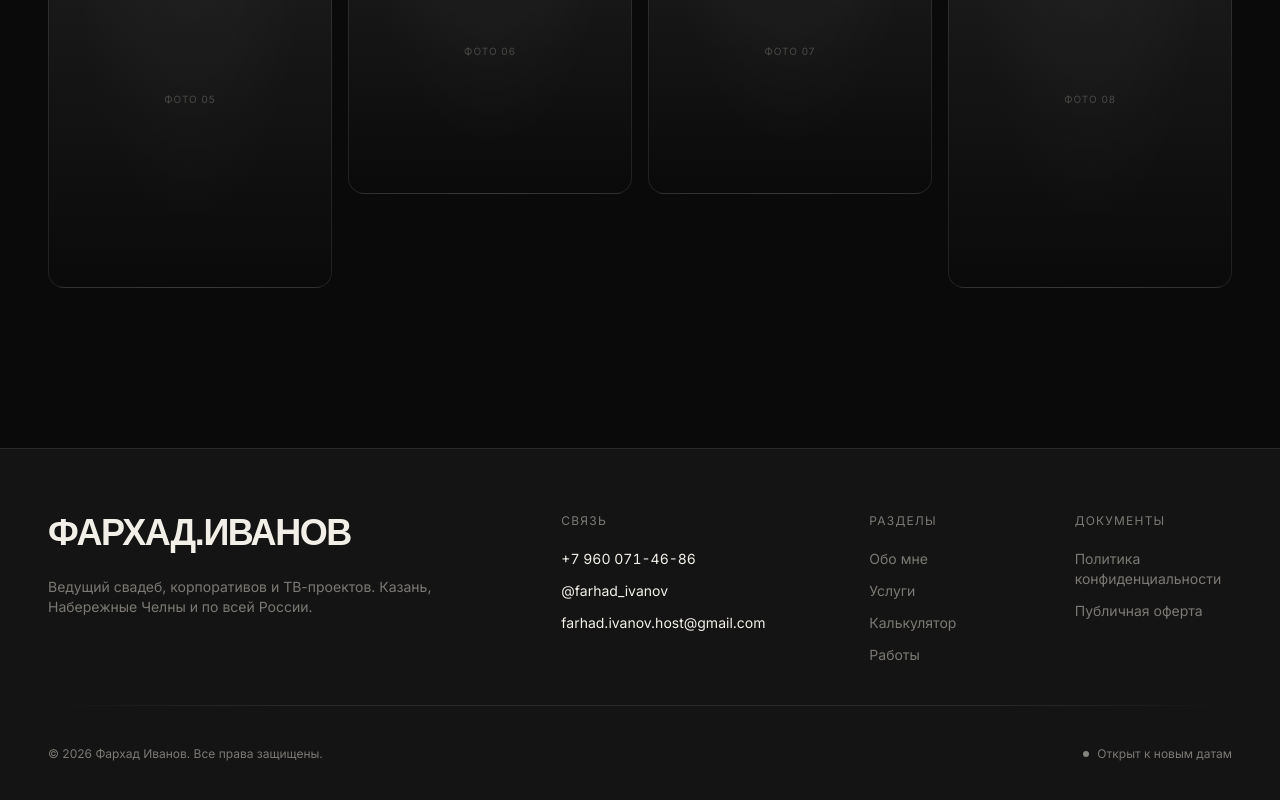
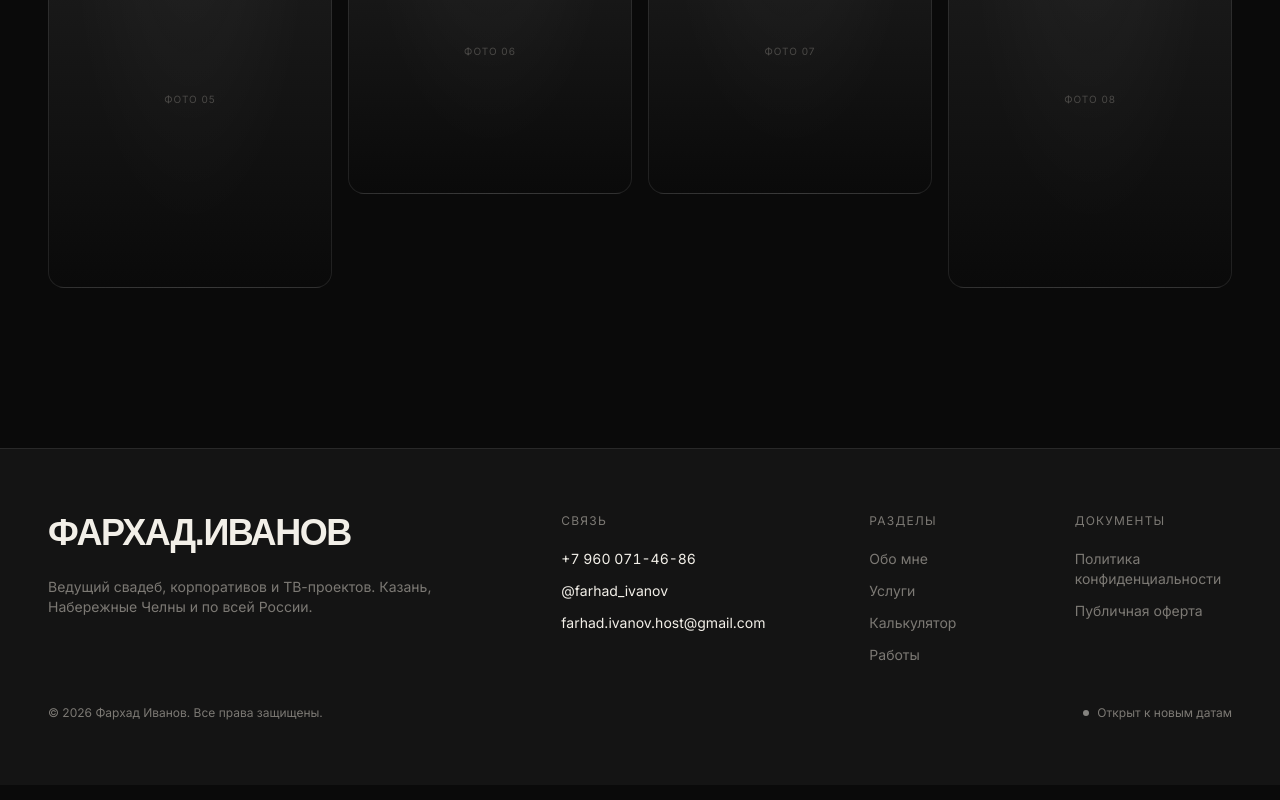
Before and after one commit to ueeet/farhad, a Next.js app: page / in a window 1280 px wide. Shown: the part 5828-6628 px from the top of the page. Built offline with nearby package versions, Linux system fonts and the light colour scheme; a web font is replaced by a local one.

Commit message:
auto: update

```diff
--- a/src/components/Footer.tsx
+++ b/src/components/Footer.tsx
@@ -70,9 +70,7 @@ export function Footer() {
           </div>
         </div>
 
-        <div className="divider my-10" />
-
-        <div className="flex flex-col lg:flex-row items-start lg:items-center justify-between gap-4 text-xs text-text-muted">
+        <div className="mt-10 flex flex-col lg:flex-row items-start lg:items-center justify-between gap-4 text-xs text-text-muted">
           <div>© {new Date().getFullYear()} Фархад Иванов. Все права защищены.</div>
           <div className="flex items-center gap-2">
             <span className="w-1.5 h-1.5 rounded-full bg-gold animate-pulse" />
```
